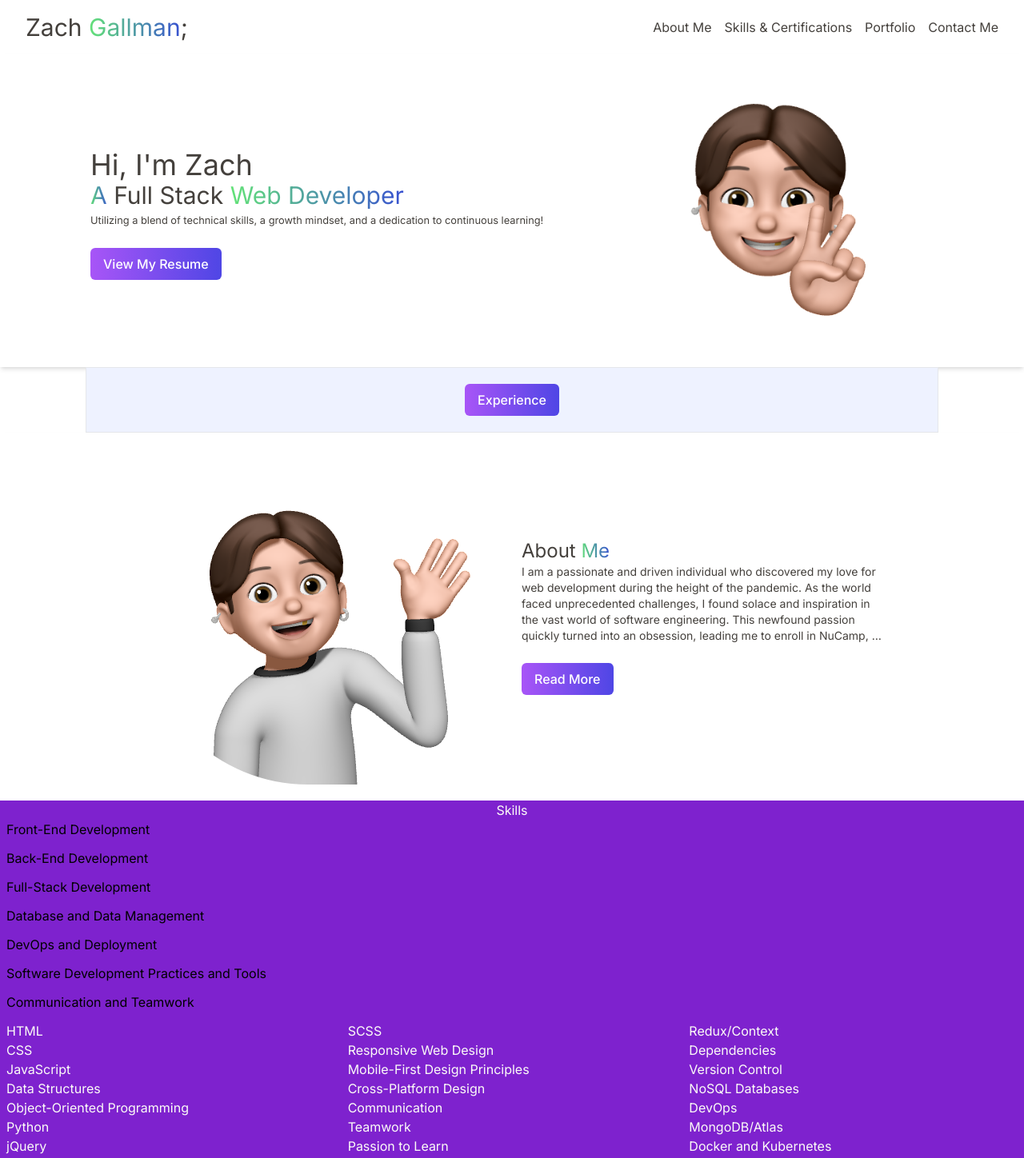
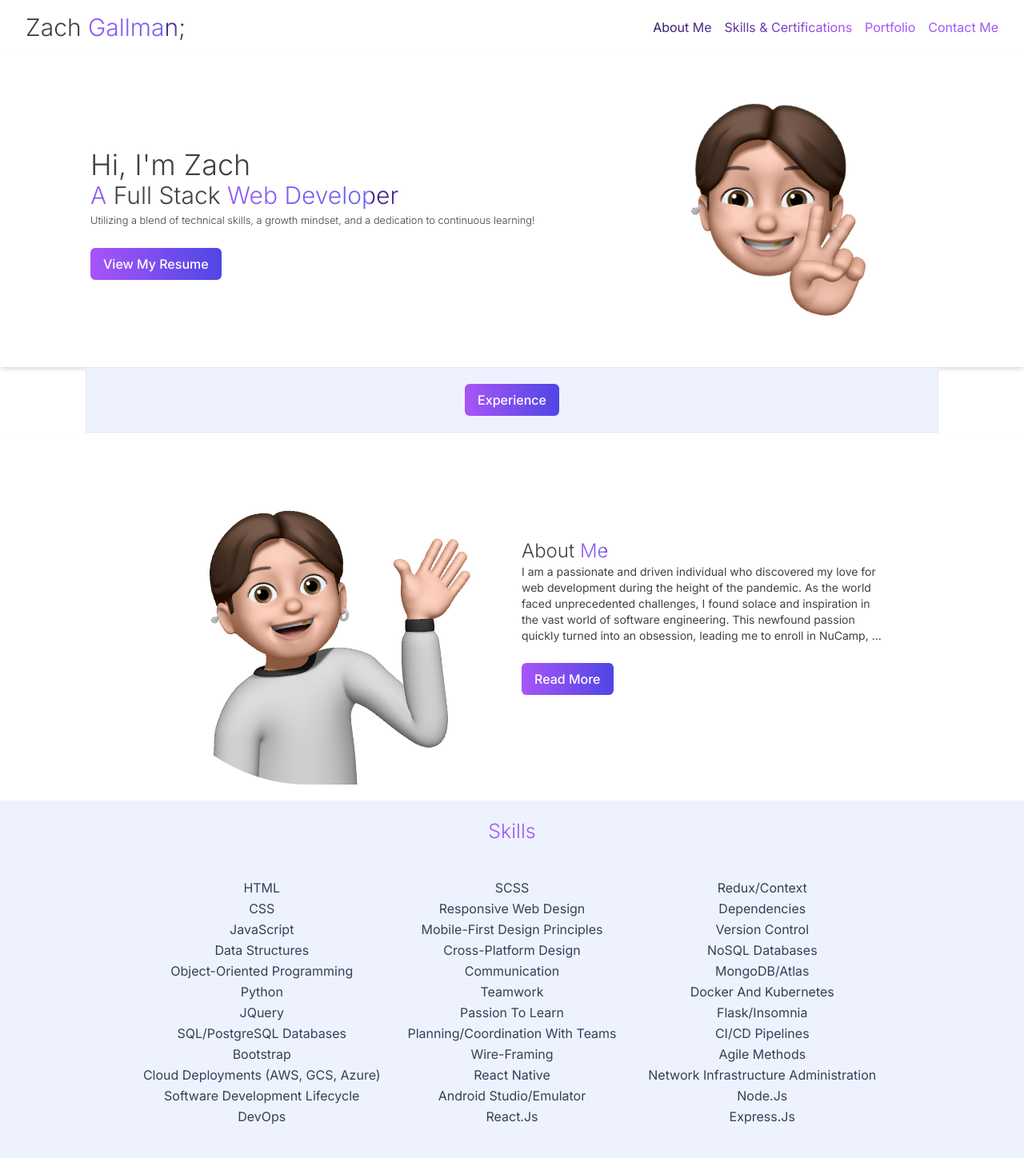
Before and after one commit to zdotg/my-portfolio, a Next.js app: page / in a window 1280 px wide. Shown: the top 1448 px of the page at 80% size. Built offline with nearby package versions, Linux system fonts and the light colour scheme.

Commit message:
Added a text animation, and situated font sizes and spacing

```diff
--- a/src/components/About.jsx
+++ b/src/components/About.jsx
@@ -25,7 +25,7 @@ const About = () => {
           </div>
           <div className="w-full md:w-1/2 pl-3">
             <div className="pb-2">
-              <h2 className="text-2xl ">
+              <h2 className="text-2xl font-light">
                 About <span className="text-gradient">Me</span>
               </h2>
               <p className={`text-sm ${isExpanded ? "" : "line-clamp-5 overflow-hidden"}`}>
@@ -70,7 +70,7 @@ const About = () => {
               </p>
             </div>
             <button
-              className="mt-4 px-4 py-2 bg-gradient-to-r from-purple-500 to-indigo-600 text-white rounded-md font-medium"
+              className="mt-4 px-4 py-2 bg-gradient-to-r from-purple-500 to-indigo-600 text-white rounded-md font-medium hover:scale-105 transition-transform duration-200"
               onClick={handleToggle}
             >
               {isExpanded ? "Read Less" : "Read More"}
--- a/src/components/Experience.jsx
+++ b/src/components/Experience.jsx
@@ -11,7 +11,7 @@ const Experience = () => {
   return (
     <div className="flex-col items-center justify-center
     px-12 py-5 w-10/12 mx-auto border flex text-center bg-indigo-50 text-slate-700">
-      <button onClick={toggleDropdown} className="px-4 py-2 bg-gradient-to-r from-purple-500 to-indigo-600 text-white rounded-md font-medium place-content-center">
+      <button onClick={toggleDropdown} className="px-4 py-2 bg-gradient-to-r from-purple-500 to-indigo-600 text-white rounded-md font-medium place-content-center hover:scale-105 transition-transform duration-200">
         Experience
       </button>
 
@@ -20,11 +20,11 @@ const Experience = () => {
           <thead>
             <tr>
               <th className="border border-none">
-                <h4 className="text-center">
-                  <span className="text-gradient border-style-one">Job</span> Experience
+                <h4 className="text-center font-normal">
+                  <span className="text-gradient border-style-one ">Job</span> Experience
                 </h4>
               </th>
-              <th className="border-none">Tenure</th>
+              <th className="border-none font-light">Tenure</th>
             </tr>
           </thead>
           <tbody className="divide-y divide-white">
@@ -53,11 +53,11 @@ const Experience = () => {
           <thead>
             <tr>
               <th className="border border-none px-3">
-                <h4 className="text-center">
+                <h4 className="text-center font-normal">
                   <span className="text-gradient border-style-one">Academic</span> Qualifications
                 </h4>
               </th>
-              <th className="border border-none px-3">Graduated</th>
+              <th className="border border-none px-3 font-light">Graduated</th>
             </tr>
           </thead>
           <tbody className="divide-y divide-white pt-3">
--- a/src/components/Intro.jsx
+++ b/src/components/Intro.jsx
@@ -5,7 +5,7 @@ import Link from "next/link";
 
 const Intro = () => {
   return (
-    <div className="p-5 bg-white text-stone-700 shadow-md">
+    <div className="p-5 bg-white text-stone-700 font-light shadow-md">
       <div className="container">
         <div className="flex flex-col lg:flex-row items-center mx-auto" style={{maxWidth: "85%"}}>
           <div className="flex flex-col lg:w-2/3">
@@ -22,7 +22,7 @@ const Intro = () => {
             </div>
             <div className="mt-4 ">
               <Link legacyBehavior href="https://docs.google.com/document/d/1SCSk4tESLYwq_Ru8s5Hs9RYuQtkVeKgn_vGYJJchrAc/edit?usp=sharing">
-                <a className="px-4 py-2 inline-block bg-gradient-to-r from-purple-500 to-indigo-600 text-white rounded-md font-medium ">View My Resume</a>
+                <a className="px-4 py-2 inline-block bg-gradient-to-r from-purple-500 to-indigo-600 text-white rounded-md font-medium hover:scale-105 transition-transform duration-200">View My Resume</a>
               </Link>
             </div>
           </div>
--- a/src/components/NavBar.jsx
+++ b/src/components/NavBar.jsx
@@ -14,7 +14,7 @@ const NavBar = () => {
     <nav className="bg-white p-4">
       <div className="container mx-auto px-4 flex justify-between items-center">
         <Link href="/">
-          <div className="text-3xl  text-stone-700 cursor-pointer">
+          <div className="text-3xl font-light text-stone-700 cursor-pointer">
             Zach <span className="text-gradient">Gallman</span>;
           </div>
         </Link>
@@ -25,7 +25,7 @@ const NavBar = () => {
           <span className="fas fa-bars text-stone-700"></span>
         </button>
         <div className={`md:flex items-center ${isOpen ? '' : 'hidden'}`}>
-          <ul className="md:flex space-x-4">
+          <ul className="md:flex space-x-4 nav-gradient">
             <li className="nav-item">
               <Link href="#About">
                 <div className="text-stone-700 cursor-pointer">About Me</div>
--- a/src/components/Skills.jsx
+++ b/src/components/Skills.jsx
@@ -2,42 +2,12 @@ import React from "react";
 import "../styles/globals.css";
 
 const Skills = () => {
-  const skills = [
-    { name: "Front-End Development", progress: 80 },
-    { name: "Back-End Development", progress: 60 },
-    { name: "Full-Stack Development", progress: 65 },
-    { name: "Database and Data Management", progress: 55 },
-    { name: "DevOps and Deployment", progress: 50 },
-    { name: "Software Development Practices and Tools", progress: 70 },
-    { name: "Communication and Teamwork", progress: 90 },
-  ];
-
   return (
-    <div className="mx-auto text-center bg-purple-700" id="Skills">
+    <div className="flex justify-center bg-indigo-50 text-slate-700" id="Skills">
       <div className="max-w-3/4">
-        <h2 className="main-text text-center">Skills</h2>
-
-        {skills.map((skill) => (
-          <div
-            className="progress mb-3"
-            key={skill.name}
-            role="progressbar"
-            aria-label={skill.name}
-            aria-valuenow={skill.progress}
-            aria-valuemin="0"
-            aria-valuemax="100"
-          >
-            <div
-              className="progress-bar bg-warning text-dark text-start px-2 w-full"
-              style={{ width: `${skill.progress}%` }}
-            >
-              {skill.name}
-            </div>
-          </div>
-        ))}
-
-        <div className="row align-items-center text-left mx-2 main-text grid grid-cols-1 md:grid-cols-3 gap-4">
-          <div className="mb-3">
+        <h2 className="text-center text-3xl font-light py-5 animate-char">Skills</h2>
+        <div className="row  py-5 text-center  text-slate-700 grid grid-cols-1 md:grid-cols-3 gap-4">
+          <div className="mb-3 leading-relaxed capitalize hover:scale-125 ">
             <ul>
               <li>HTML</li>
               <li>CSS</li>
@@ -50,9 +20,10 @@ const Skills = () => {
               <li>Bootstrap</li>
               <li>Cloud Deployments (AWS, GCS, Azure)</li>
               <li>Software Development Lifecycle</li>
+              <li>DevOps</li>
             </ul>
           </div>
-          <div className="mb-3">
+          <div className="mb-3 leading-relaxed capitalize hover:scale-125">
             <ul>
               <li>SCSS</li>
               <li>Responsive Web Design</li>
@@ -68,13 +39,12 @@ const Skills = () => {
               <li>React.Js</li>
             </ul>
           </div>
-          <div className="mb-3">
+          <div className="mb-3 leading-relaxed capitalize hover:scale-125">
             <ul>
               <li>Redux/Context</li>
               <li>Dependencies</li>
               <li>Version Control</li>
               <li>NoSQL Databases</li>
-              <li>DevOps</li>
               <li>MongoDB/Atlas</li>
               <li>Docker and Kubernetes</li>
               <li>Flask/Insomnia</li>
@@ -87,11 +57,11 @@ const Skills = () => {
           </div>
         </div>
 
-        <div className="row text-center my-auto pb-5 flex justify-center">
+        <div className="row text-center my-auto py-5 flex justify-center">
           <div className="col-lg-12 center">
             <a
               href="https://github.com/zdotg"
-              className="btn button-gradient main-text"
+              className="mt-4 px-4 py-2 bg-gradient-to-r from-purple-500 to-indigo-600 text-white rounded-md font-medium hover:scale-105 transition-transform duration-200"
               role="button"
             >
               My GitHub
--- a/src/styles/globals.css
+++ b/src/styles/globals.css
@@ -27,6 +27,34 @@ body {
     background:white;
 }
 
+.animate-char
+{
+   text-transform: capitalize;
+   background-image: linear-gradient(
+    -225deg,
+    #231557 0%,
+    #a855f7 29%,
+    #8b5cf6 67%,
+    #6366f1 100%
+  );
+  background-size: auto auto;
+  background-clip: border-box;
+  background-size: 200% auto;
+  color: #fff;
+  background-clip: text;
+  text-fill-color: transparent;
+  -webkit-background-clip: text;
+  -webkit-text-fill-color: transparent;
+  animation: textclip 2s linear infinite;
+  font-size: 25px;
+}
+
+@keyframes textclip {
+  to {
+    background-position: 200% center;
+  }
+}
+
 /* styles/global.css */
 .App {
   text-align: center;
@@ -44,10 +72,32 @@ body {
 }
 
 .text-gradient {
-  background: rgb(100,228,119);
-  background: linear-gradient(86deg, rgba(100,228,119,1) 0%, rgba(55,79,209,1) 100%);
+  text-transform: capitalize;
+  background-image: linear-gradient(-225deg, #231557 0%, #a855f7 29%, #8b5cf6 67%, #6366f1 100%);
+  background-size: 200% auto;
+  background-clip: border-box;
+  color: #fff;
   -webkit-background-clip: text;
   -webkit-text-fill-color: transparent;
+  animation: textclip 4s linear infinite;
+
+}
+.nav-gradient {
+  text-transform: capitalize;
+  background-image: linear-gradient(-225deg, #231557 0%, #a855f7 29%, #8b5cf6 67%, #6366f1 100%);
+  background-size: 200% auto;
+  background-clip: border-box;
+  color: #fff;
+  -webkit-background-clip: text;
+  -webkit-text-fill-color: transparent;
+  animation: textclip 4s linear infinite;
+
+}
+
+@keyframes textclip {
+  to {
+    background-position: 200% center;
+  }
 }
 
 .button {
```
